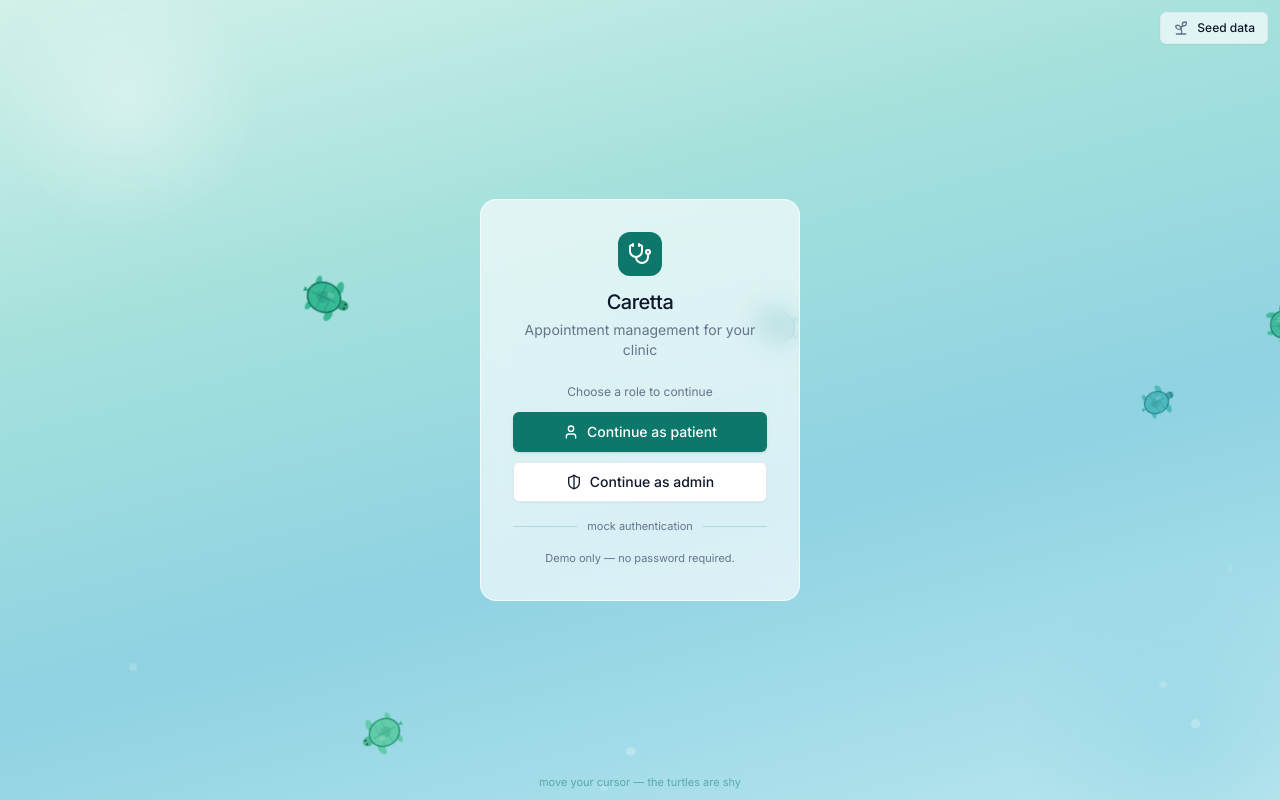
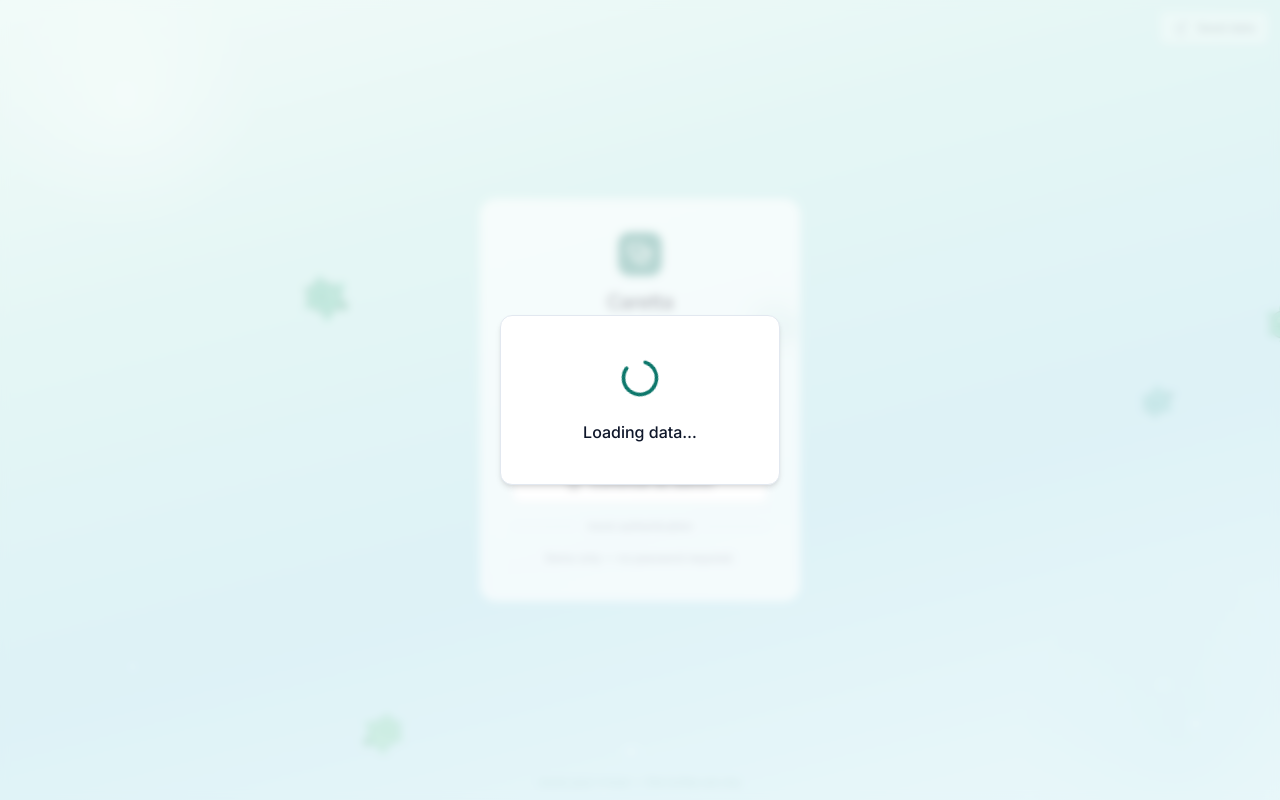
Before and after one commit to AleksJova/CARETTA, a React (Vite) app: page / in a window 1280 px wide. Both pictures are taken after a click on the button "Seed data". Built offline with nearby package versions, Linux system fonts and the light colour scheme.

Commit message:
feat: Add Loading state for seed data as a demo

```diff
--- a/src/components/auth/LoginScreen.tsx
+++ b/src/components/auth/LoginScreen.tsx
@@ -1,11 +1,18 @@
+import { useState } from 'react';
 import { Sprout, ShieldHalf, User } from 'lucide-react';
 import type { LucideIcon } from 'lucide-react';
 import type { Role } from '@/types';
 import { useAuthStore } from '@/stores/authStore/authStore';
 import { isSeeded, toggleSeed } from '@/utils';
 import { Button } from '@/components/ui/button';
+import { LoaderOverlay } from '@/components/shared/Loader';
 import TurtlePond from '@/components/shared/TurtlePondBg';
 import Logo from '@/components/shared/Logo';
+
+// Demo-only: how long to show the loading state before the seed write + reload.
+// The data layer is synchronous today, so this stands in for the wait a real
+// (async) backend would add. Set to 0 to skip the spinner.
+const SEED_LOADING_MS = 1000;
 
 function RoleButton({
   role,
@@ -40,14 +47,24 @@ export default function LoginScreen() {
   const loginAs = useAuthStore((s) => s.loginAs);
   const seeded = isSeeded();
 
+  const [seedLoading, setSeedLoading] = useState(false);
+  const handleSeed = () => {
+    setSeedLoading(true);
+    setTimeout(toggleSeed, SEED_LOADING_MS);
+  };
+
   return (
     <main className="h-svh w-full select-none">
+      {seedLoading && (
+        <LoaderOverlay label={seeded ? 'Clearing data…' : 'Loading data…'} />
+      )}
       <TurtlePond turtleCount={5}>
         {/* Demo-only: load or clear sample data before signing in, then reload. */}
         <Button
           variant="outline"
           size="sm"
-          onClick={toggleSeed}
+          onClick={handleSeed}
+          disabled={seedLoading}
           className="absolute right-3 top-3 bg-white/65 backdrop-blur-md"
           title={seeded ? 'Clear demo data' : 'Load demo data'}
         >
--- /dev/null
+++ b/src/components/shared/Loader.tsx
@@ -0,0 +1,88 @@
+import { Loader2 } from 'lucide-react';
+import { cn } from '@/lib/utils';
+
+type LoaderSize = 'sm' | 'md' | 'lg';
+
+const ICON_SIZE: Record<LoaderSize, string> = {
+  sm: 'size-4',
+  md: 'size-6',
+  lg: 'size-9',
+};
+
+const TEXT_SIZE: Record<LoaderSize, string> = {
+  sm: 'text-sm',
+  md: 'text-base',
+  lg: 'text-lg',
+};
+
+interface LoaderProps {
+  label?: string;
+  size?: LoaderSize;
+  className?: string;
+  iconClassName?: string;
+}
+
+// A spinner with an optional label, inline by default.
+// Live status region so screen readers announce the wait.
+export function Loader({
+  label,
+  size = 'sm',
+  className,
+  iconClassName,
+}: LoaderProps) {
+  return (
+    <span
+      role="status"
+      aria-live="polite"
+      className={cn(
+        'inline-flex items-center gap-2 text-muted-foreground',
+        TEXT_SIZE[size],
+        className
+      )}
+    >
+      <Loader2
+        className={cn(
+          'animate-spin text-primary',
+          ICON_SIZE[size],
+          iconClassName
+        )}
+        aria-hidden="true"
+      />
+      {label && <span>{label}</span>}
+      {!label && <span className="sr-only">Loading</span>}
+    </span>
+  );
+}
+
+interface LoaderOverlayProps {
+  label?: string;
+  // When true (default) the panel sits over a dimmed, blurred backdrop.
+  backdrop?: boolean;
+}
+
+// A modal-style loading panel: a centered card with a large spinner stacked
+// above its label. The backdrop is optional so it can also sit inline.
+export function LoaderOverlay({ label, backdrop = true }: LoaderOverlayProps) {
+  return (
+    <div
+      className={cn(
+        'absolute inset-0 z-30 flex items-center justify-center',
+        backdrop && 'bg-background/70 backdrop-blur-sm'
+      )}
+    >
+      <div className="flex min-w-[280px] flex-col items-center gap-5 rounded-xl border border-border bg-card px-12 py-10 shadow-md">
+        <Loader2
+          className="size-11 animate-spin text-primary"
+          aria-hidden="true"
+        />
+        <p
+          role="status"
+          aria-live="polite"
+          className="text-base font-medium text-foreground"
+        >
+          {label ?? 'Loading'}
+        </p>
+      </div>
+    </div>
+  );
+}
```
